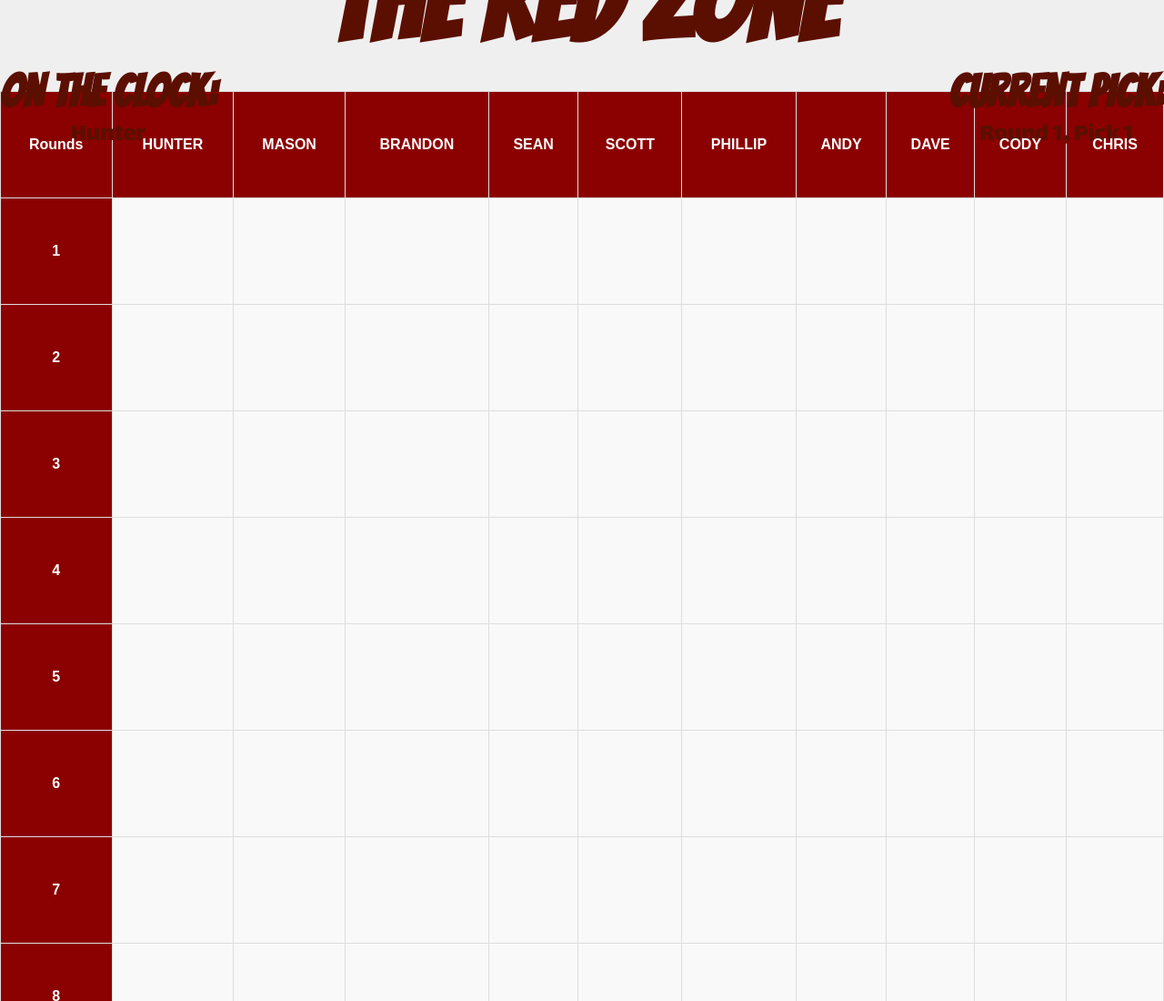
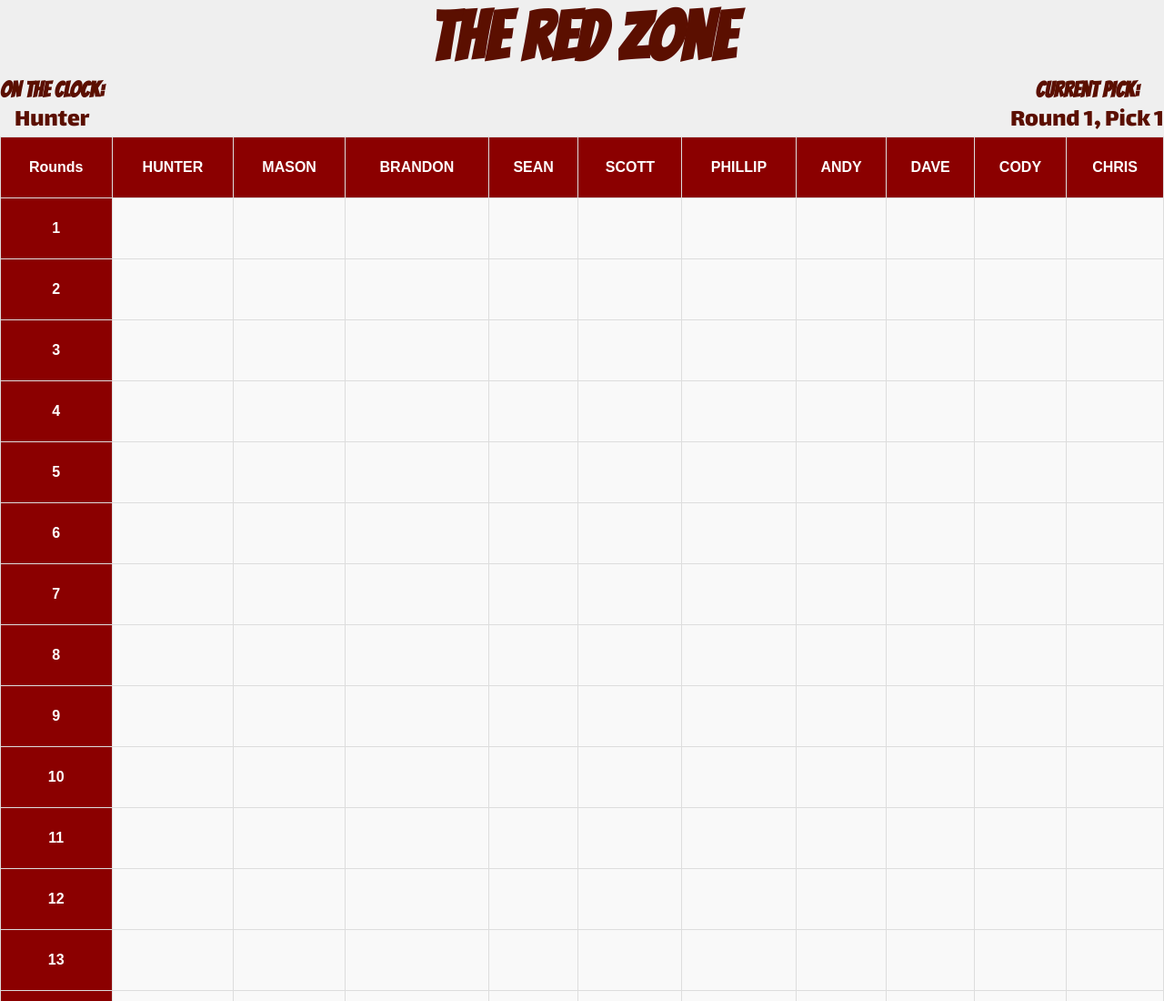
Before and after one commit to Scott12585/Red-zone-2025, a plain HTML site: page index.html in a window 1280 px wide. Shown: the top 1100 px of the page at 91% size. Drawn offline with Linux system fonts and the light colour scheme.

Commit message:
Update index.html

```diff
--- a/index.html
+++ b/index.html
@@ -21,12 +21,12 @@
     flex-direction: column;
     justify-content: center;
     align-items: center;
-    height: 100px;
+    height: 150px; /* Adjust height as needed */
 }
 
 .title {
     font-family: 'Bangers', cursive;
-    font-size: 125px;
+    font-size: 75px;
     color: #5b0f00;
     margin: 5px 0;
 }
@@ -48,7 +48,7 @@
 }
 
 .sub-header strong {
-    font-size: 50px;
+    font-size: 24px;
 }
 
 .team-name {
@@ -68,7 +68,7 @@ th, td {
     border: 1px solid #ddd;
     padding: 8px;
     text-align: center;
-    height: 100px;
+    height: 50px;
 }
 
 th {
@@ -105,6 +105,7 @@ td {
 .entry-link a:hover {
     background-color: #45a049;
 }
+
     </style>
 </head>
 <body>
```
